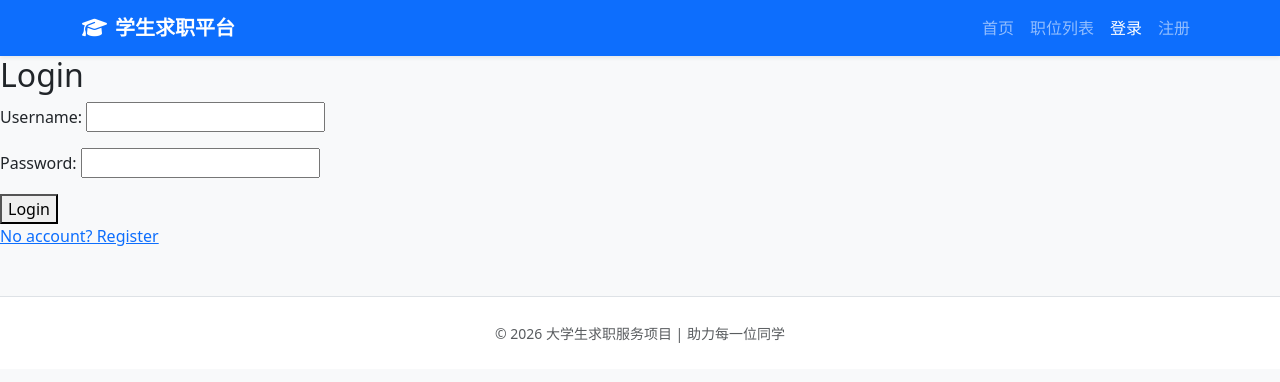
After one commit to Qiboyu-04/Job-Board-Project, a Django app: page /login/ in a window 1280 px wide. The commit adds this page. Shown: the top 382 px of the page. Run offline with Django 5.2, Linux system fonts and the light colour scheme.

Commit message:
增加登陆界面 收藏界面 收藏按钮 仍有bug：点主页post a job 会进入终端

```diff
--- a/jobs/forms.py
+++ b/jobs/forms.py
@@ -1,7 +1,35 @@
 from django import forms
-from .models import Application
+from django.contrib.auth.forms import UserCreationForm, AuthenticationForm
+from django.contrib.auth.models import User
+from .models import Application, Profile
 
 class ApplicationForm(forms.ModelForm):
     class Meta:
         model = Application
         fields = ['cover_letter']
+
+
+# User registration form
+class UserRegisterForm(UserCreationForm):
+    email = forms.EmailField(required=True)
+    user_type = forms.ChoiceField(choices=Profile._meta.get_field('user_type').choices)
+
+    class Meta:
+        model = User
+        fields = ['username', 'email', 'user_type', 'password1', 'password2']
+
+    def save(self, commit=True):
+        user = super().save(commit=commit)
+        user_type = self.cleaned_data['user_type']
+
+        profile, _ = Profile.objects.get_or_create(user=user)
+        profile.user_type = user_type
+        profile.save()
+
+        return user
+
+
+# User login form
+class UserLoginForm(AuthenticationForm):
+    username = forms.CharField(max_length=150)
+    password = forms.CharField(widget=forms.PasswordInput)
--- a/jobs/templates/jobs/base.html
+++ b/jobs/templates/jobs/base.html
@@ -26,7 +26,7 @@
 
     <nav class="navbar navbar-expand-lg navbar-dark bg-primary shadow-sm">
         <div class="container">
-            <a class="navbar-brand fw-bold" href="/jobs/">
+            <a class="navbar-brand fw-bold" href="/">
                 <i class="fas fa-graduation-cap me-2"></i>学生求职平台
             </a>
             <button class="navbar-toggler" type="button" data-bs-toggle="collapse" data-bs-target="#navbarNav">
@@ -34,9 +34,37 @@
             </button>
             <div class="collapse navbar-collapse" id="navbarNav">
                 <ul class="navbar-nav ms-auto">
+
                     <li class="nav-item">
-                        <a class="nav-link active" href="/jobs/">职位列表</a>
+                        <a class="nav-link {% if request.path == '/' %}active{% endif %}" href="/">首页</a>
                     </li>
+
+                    <li class="nav-item">
+                        <a class="nav-link {% if '/jobs/' in request.path %}active{% endif %}" href="/jobs/">职位列表</a>
+                    </li>
+
+                    {% if user.is_authenticated %}
+                        {% if user.profile.user_type == 'employer' %}
+                        <li class="nav-item">
+                            <a class="nav-link {% if '/company/dashboard/' in request.path %}active{% endif %}" href="{% url 'company_dashboard' %}">公司后台</a>
+                        </li>
+                        {% endif %}
+
+                        <li class="nav-item">
+                            <a class="nav-link {% if '/saved/' in request.path %}active{% endif %}" href="{% url 'saved_jobs' %}">收藏职位</a>
+                        </li>
+
+                        <li class="nav-item">
+                            <a class="nav-link" href="{% url 'logout' %}">退出登录</a>
+                        </li>
+                    {% else %}
+                        <li class="nav-item">
+                            <a class="nav-link {% if '/login/' in request.path %}active{% endif %}" href="{% url 'login' %}">登录</a>
+                        </li>
+                        <li class="nav-item">
+                            <a class="nav-link {% if '/register/' in request.path %}active{% endif %}" href="{% url 'register' %}">注册</a>
+                        </li>
+                    {% endif %}
                     </ul>
             </div>
         </div>
--- a/jobs/templates/jobs/home.html
+++ b/jobs/templates/jobs/home.html
@@ -10,7 +10,10 @@
         </p>
         <div class="d-flex flex-wrap justify-content-center gap-3">
             <a href="/jobs/" class="btn btn-primary btn-lg px-5 rounded-pill shadow">Explore Opportunities</a>
-            <a href="/admin/" class="btn btn-light btn-lg px-5 rounded-pill border">Post a Resume</a>
+
+            {% if not user.is_authenticated or user.profile.user_type == 'employer' %}
+                <a href="/admin/" class="btn btn-light btn-lg px-5 rounded-pill border">Post a Job</a>
+            {% endif %}
         </div>
     </div>
 </section>
--- /dev/null
+++ b/jobs/templates/jobs/login.html
@@ -0,0 +1,14 @@
+{% extends "jobs/base.html" %}
+{% block content %}
+
+<h2>Login</h2>
+
+<form method="post">
+    {% csrf_token %}
+    {{ form.as_p }}
+    <button type="submit">Login</button>
+</form>
+
+<p><a href="{% url 'register' %}">No account? Register</a></p>
+
+{% endblock %}
--- a/jobs/urls.py
+++ b/jobs/urls.py
@@ -8,14 +8,24 @@ from django.conf.urls.static import static
 
 urlpatterns = [
 
-    path('', views.home),
+    path('', views.home, name='home'),
 
-    path('jobs/', views.job_list),
+    # Auth
+    path('register/', views.register_view, name='register'),
+    path('login/', views.login_view, name='login'),
+    path('logout/', views.logout_view, name='logout'),
 
+    # Jobs
+    path('jobs/', views.job_list, name='job_list'),
     path('jobs/<int:job_id>/', views.job_detail, name='job_detail'),
-
     path('jobs/<int:job_id>/apply/', views.apply_job, name='apply_job'),
 
+    # Company
+    path('company/dashboard/', views.company_dashboard, name='company_dashboard'),
+
+    # Saved Jobs
+    path('save/<int:job_id>/', views.toggle_save_job, name='toggle_save_job'),
+    path('saved/', views.saved_jobs, name='saved_jobs'),
 ]
 
 if settings.DEBUG:
--- a/jobs/views.py
+++ b/jobs/views.py
@@ -1,12 +1,52 @@
 from django.shortcuts import render, get_object_or_404, redirect
+from django.contrib.auth import login, logout
+from django.contrib.auth.decorators import login_required
+from django.http import HttpResponseForbidden
 
-from .models import Job, Application
-from .forms import ApplicationForm
-from django.contrib.auth.decorators import login_required
+from .models import Job, Application, Profile, SavedJob
+from .forms import ApplicationForm, UserRegisterForm, UserLoginForm
+
+
+def redirect_by_user_type(user):
+    profile, _ = Profile.objects.get_or_create(user=user)
+    if profile.user_type == 'employer':
+        return redirect('company_dashboard')
+    return redirect('job_list')
 
 
 def home(request):
     return render(request, "jobs/home.html")
+
+
+def register_view(request):
+    if request.method == 'POST':
+        form = UserRegisterForm(request.POST)
+        if form.is_valid():
+            user = form.save()
+            login(request, user)
+            return redirect_by_user_type(user)
+    else:
+        form = UserRegisterForm()
+    return render(request, 'jobs/register.html', {'form': form})
+
+
+def login_view(request):
+    if request.method == 'POST':
+        form = UserLoginForm(request, data=request.POST)
+        if form.is_valid():
+            user = form.get_user()
+            login(request, user)
+            next_url = request.GET.get('next')
+            return redirect(next_url if next_url else redirect_by_user_type(user).url)
+    else:
+        form = UserLoginForm()
+    return render(request, 'jobs/login.html', {'form': form})
+
+
+@login_required
+def logout_view(request):
+    logout(request)
+    return redirect('home')
 
 
 def job_list(request):
@@ -32,6 +72,7 @@ def job_list(request):
         "selected_type": selected_type,
     })
 
+@login_required(login_url='login')
 def job_detail(request, job_id):
     job = get_object_or_404(Job, pk=job_id)
 
@@ -42,6 +83,10 @@ def job_detail(request, job_id):
             job=job
         ).exists()
 
+    is_saved = False
+    if request.user.is_authenticated:
+        is_saved = SavedJob.objects.filter(user=request.user, job=job).exists()
+
     success = request.GET.get('success') == '1'
     duplicate = request.GET.get('duplicate') == '1'
 
@@ -50,11 +95,16 @@ def job_detail(request, job_id):
         'already_applied': already_applied,
         'success': success,
         'duplicate': duplicate,
+        'is_saved': is_saved,
     })
 
 @login_required
 def apply_job(request, job_id):
     job = get_object_or_404(Job, pk=job_id)
+
+    profile, _ = Profile.objects.get_or_create(user=request.user)
+    if profile.user_type != 'student':
+        return HttpResponseForbidden("Only job seekers can apply for jobs.")
 
     if Application.objects.filter(student=request.user, job=job).exists():
         return redirect(f'/jobs/{job.id}/?duplicate=1')
@@ -74,3 +124,37 @@ def apply_job(request, job_id):
         'form': form,
         'job': job
     })
+
+
+@login_required
+def company_dashboard(request):
+    profile, _ = Profile.objects.get_or_create(user=request.user)
+    if profile.user_type != 'employer':
+        return HttpResponseForbidden("Only company users can access this page.")
+
+    jobs = Job.objects.filter(posted_by=request.user).order_by('-id')
+    return render(request, 'jobs/company_dashboard.html', {'jobs': jobs})
+
+
+# Toggle save/unsave job for user
+@login_required(login_url='login')
+def toggle_save_job(request, job_id):
+    job = get_object_or_404(Job, pk=job_id)
+
+    saved = SavedJob.objects.filter(user=request.user, job=job)
+
+    if saved.exists():
+        saved.delete()
+    else:
+        SavedJob.objects.create(user=request.user, job=job)
+
+    return redirect('job_detail', job_id=job.id)
+
+
+# View for user's saved jobs
+@login_required(login_url='login')
+def saved_jobs(request):
+    saved_jobs = SavedJob.objects.filter(user=request.user)
+    return render(request, 'jobs/saved_jobs.html', {
+        'saved_jobs': saved_jobs
+    })
--- a/templates/jobs/home.html
+++ b/templates/jobs/home.html
@@ -10,7 +10,10 @@
         </p>
         <div class="d-flex flex-wrap justify-content-center gap-3">
             <a href="/jobs/" class="btn btn-primary btn-lg px-5 rounded-pill shadow">Explore Opportunities</a>
-            <a href="/admin/" class="btn btn-light btn-lg px-5 rounded-pill border">Post a Resume</a>
+
+            {% if not user.is_authenticated or user.profile.user_type == 'employer' %}
+                <a href="{% url 'company_dashboard' %}" class="btn btn-light btn-lg px-5 rounded-pill border">Post a Job</a>
+            {% endif %}
         </div>
     </div>
 </section>
```
Also changed, not shown: jobs/models.py (+16 -1 lines), jobs/templates/jobs/company_dashboard.html (added, +16 -0 lines), jobs/templates/jobs/job_detail.html (+13 -1 lines), jobs/templates/jobs/register.html (added, +14 -0 lines), jobs/templates/jobs/saved_jobs.html (added, +24 -0 lines), jobs/migrations/0004_savedjob.py (added).
